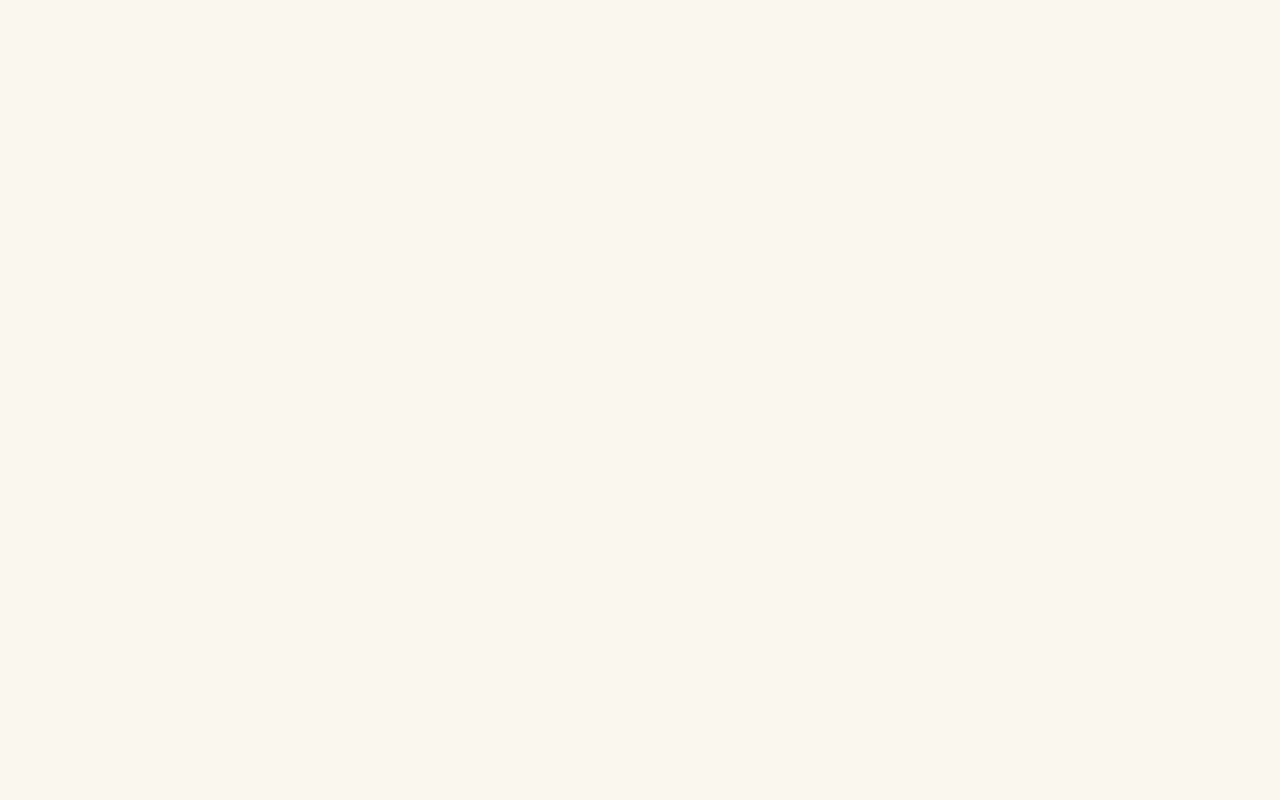
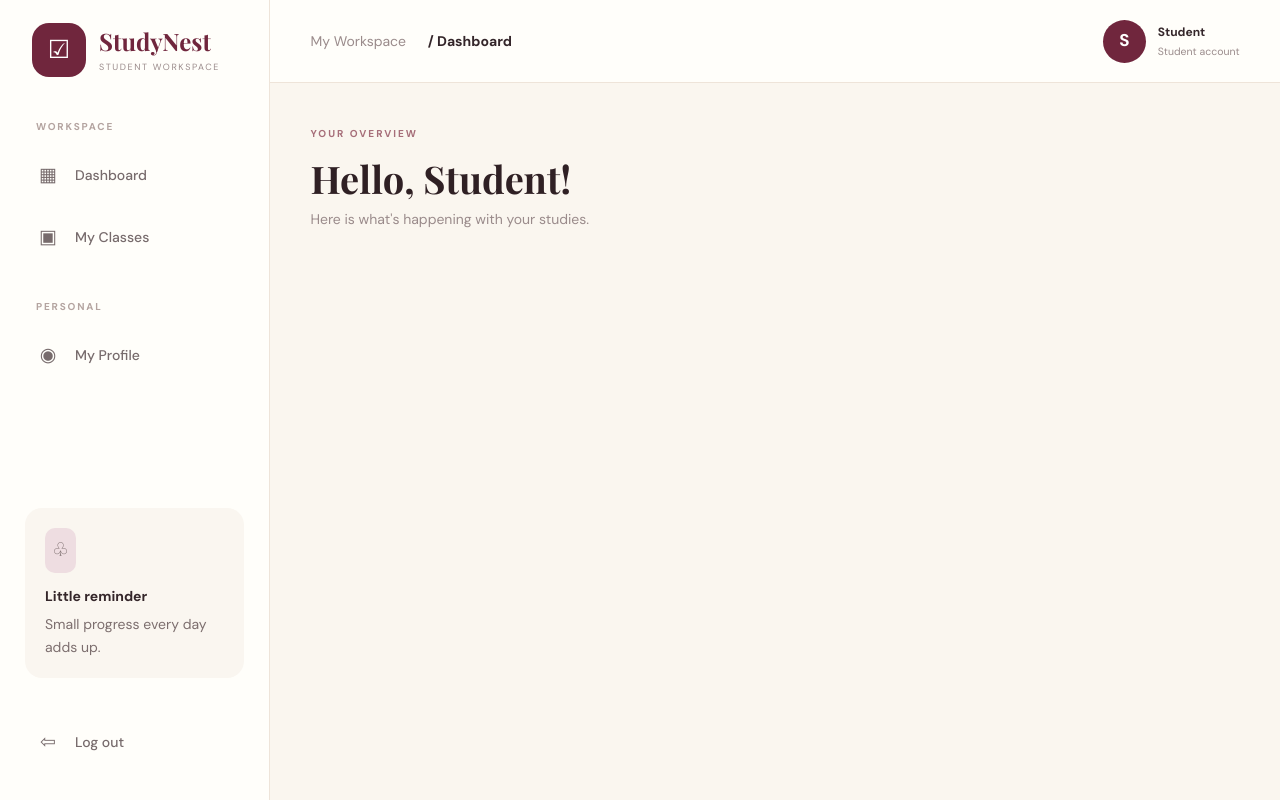
Before and after one commit to frhbtrisya/StudyNest, a plain HTML site: page index.html in a window 1280 px wide. Drawn offline with nearby package versions, Linux system fonts and the light colour scheme.

Commit message:
Update index.html

```diff
--- a/index.html
+++ b/index.html
@@ -1,27 +1,30 @@
-
 <!DOCTYPE html>
 <html lang="en">
 <head>
-    <meta charset="UTF-8">
-    <meta name="viewport" content="width=device-width, initial-scale=1">
-
-    <title>StudyNest | Assignment Monitoring</title>
-
-    <!-- Bootstrap CSS -->
-    <link
-        href="https://cdn.jsdelivr.net/npm/bootstrap@5.3.3/dist/css/bootstrap.min.css"
-        rel="stylesheet"
-    >
-
-    <!-- StudyNest CSS -->
-    <link rel="stylesheet" href="style.css">
-</head>
-
+<meta charset="UTF-8"><meta name="viewport" content="width=device-width,initial-scale=1">
+<link href="https://cdn.jsdelivr.net/npm/bootstrap@5.3.3/dist/css/bootstrap.min.css" rel="stylesheet">
+<title>StudyNest | Assignment Monitoring</title>
+<link rel="stylesheet" href="style.css">
 <body>
-
-    <!-- Mobile Menu Button -->
-    <button
-        id="mobileMenuToggle"
-        class="mobile-menu-toggle"
-        type="button"
-        aria-label="
+<button id="mobileMenuToggle" class="mobile-menu-toggle" type="button" aria-label="Open navigation" aria-expanded="false">☰</button>
+<aside class="sidebar" id="studySidebar">
+ <div class="brand"><div class="brand-icon">☑</div><div><div class="brand-name">StudyNest</div><small id="brandSub">STUDENT WORKSPACE</small></div></div>
+ <div class="nav-label">WORKSPACE</div><nav id="nav"><button class="nav-btn" data-p="Dashboard"><span class="ico">▦</span>Dashboard</button><button class="nav-btn" data-p="My Classes"><span class="ico">▣</span>My Classes</button></nav>
+ <div class="personal"><div class="nav-label">PERSONAL</div><button class="nav-btn" data-page="Profile"><span class="ico">◉</span>My Profile</button></div>
+ <div class="reminder"><span class="bulb">♧</span><b>Little reminder</b>Small progress every day adds up.</div>
+ <button id="logout" class="nav-btn logout"><span class="ico">⇦</span>Log out</button>
+</aside>
+<div class="main">
+ <header class="topbar"><div class="crumb">My Workspace <b>/ <span id="crumb">Dashboard</span></b></div><div class="top-right"><span class="top-date" id="today"></span><div class="top-user"><span class="avatar" id="avatar">S</span><div><b id="topName">Student</b><small id="topRole">Student account</small></div></div></div></header>
+ <main class="content">
+  <section id="appView">
+   <div class="intro"><div><div class="eyebrow" id="eyebrow">YOUR OVERVIEW</div><h1 id="greeting">Hello, Student!</h1><p id="subheading">Here is what's happening with your studies.</p></div><button id="newAssignment" class="btn primary hidden">＋ New assignment</button></div>
+   <div id="pageContent"></div><p id="appMsg" class="msg"></p>
+  </section>
+ </main>
+</div>
+<script src="https://cdn.jsdelivr.net/npm/bootstrap@5.3.3/dist/js/bootstrap.bundle.min.js"></script>
+<script src="https://cdn.jsdelivr.net/npm/chart.js"></script>
+<script src="auth.js"></script>
+<script src="script.js"></script>
+</body></html>
```
